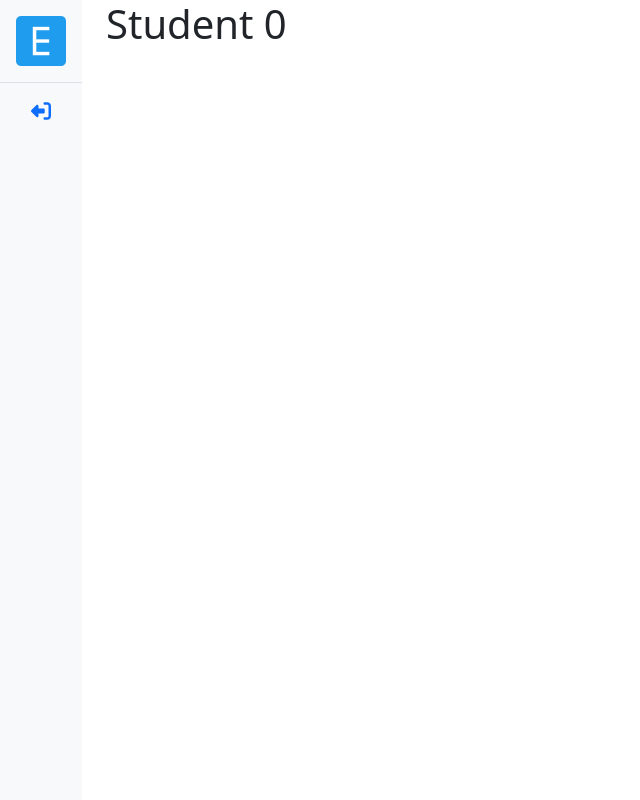
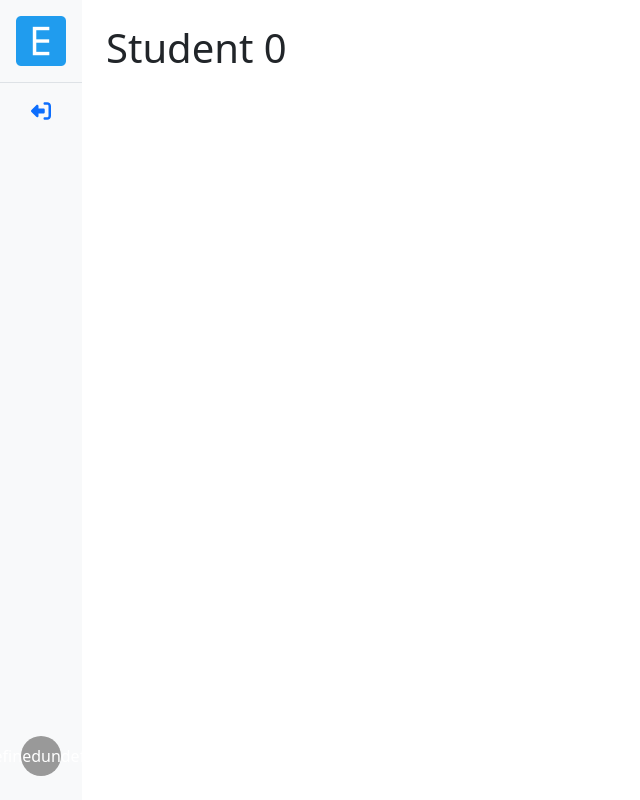
Before and after one commit to marcin-jarota/e-gradebook-go, a Vue app in the folder web/: page /student in a window 1280 px wide. Shown: the whole page, without its empty margins (0-640 px from the left). Built offline with nearby package versions, Linux system fonts and the light colour scheme; sample sign-in values are in the browser's storage.

Commit message:
feat: marks view in progress

```diff
--- a/web/package.json
+++ b/web/package.json
@@ -38,6 +38,8 @@
     "sass": "^1.69.3",
     "typescript": "~5.2.0",
     "vite": "^4.4.9",
+    "vite-plugin-html-purgecss": "^0.1.1",
+    "vite-plugin-purgecss": "^0.2.12",
     "vue-tsc": "^1.8.11"
   }
 }
--- a/web/src/components/MainSidebar.vue
+++ b/web/src/components/MainSidebar.vue
@@ -1,20 +1,9 @@
 <script setup lang="ts">
-import { computed } from 'vue'
-import { useSessionStore } from '@/stores/session'
 import { RouterLink } from 'vue-router'
-import { Role } from '@/types'
 import router, { routes } from '@/router'
+import { useCurrentUser } from '@/composables/useCurrentUser'
 
-const sessionStore = useSessionStore()
-const user = sessionStore.user
-
-const userInitials = computed(() => {
-  return `${user?.name[0]}${user?.surname[0]}`
-})
-
-const isStudent = computed(() => {
-  return user?.role === Role.Student
-})
+const { userInitials, isAdmin, isStudent } = useCurrentUser()
 
 const handleLogOut = async () => {
   try {
@@ -37,25 +26,25 @@ const handleLogOut = async () => {
         <img width="50" height="50" src="/apple-touch-icon.png" class="logo m-auto d-block" alt="App logo" />
       </RouterLink>
       <ul class="nav nav-pills nav-flush flex-column flex-grow-1 mb-auto text-center">
-        <li v-if="isStudent" class="sidebar__link">
-          <RouterLink :class="{active: $route.name === routes.student.name}" class="nav-link py-2" to="/student/marks">
+        <li v-if="isStudent" class="sidebar__link p-3 nav-link">
+          <RouterLink :class="{active: $route.name === routes.studentMarks.name}" class="nav-link py-2" :to="routes.studentMarks.path">
             <font-awesome-icon size="lg" icon="fa-solid fa-graduation-cap" />
             <span class="popover-content sidebar__hint">Oceny</span>
           </RouterLink>
         </li>
-        <li v-if="isStudent" class="sidebar__link">
+        <li v-if="isAdmin" class="sidebar__link p-3 nav-link">
             <RouterLink to="/">
                 <font-awesome-icon size="lg" icon="fa-solid fa-user-graduate" />
                 <span class="popover-content sidebar__hint">Lista studentów</span>
             </RouterLink>
         </li>
-        <li class="sidebar__link">
+        <li class="sidebar__link p-3 nav-link">
           <a href="javascript:void(0)" class="text-decoration-none cursor-pointer" @click.prevent="handleLogOut">
             <font-awesome-icon size="lg" class="logout-icon" icon="fa-solid fa-right-from-bracket" />
             <span class="popover-content sidebar__hint">Wyloguj</span>
           </a>
         </li>
-        <li v-if="sessionStore.user" class="d-flex mt-auto align-items-center justify-content-center py-4 cursor-pointer">
+        <li class="d-flex mt-auto align-items-center justify-content-center py-4 cursor-pointer">
             <RouterLink :to="routes.profile.path" class="text-decoration-none">
                 <span class="sidebar__user-initials">{{ userInitials }}</span>
             </RouterLink>
@@ -65,9 +54,7 @@ const handleLogOut = async () => {
   </div>
 </template>
 
-<style lang="scss" scoped>
-@import "bootstrap/scss/bootstrap";
-
+<style lang="scss">
 .sidebar {
   height: 100vh;
   position: sticky;
@@ -88,8 +75,8 @@ const handleLogOut = async () => {
 
     &__link {
         position: relative;
-        @extend .p-3;
-        @extend .nav-link;
+        /* @extend .p-3;
+        @extend .nav-link; */
     }
 }
 .nav-link:hover {
--- /dev/null
+++ b/web/src/composables/useCurrentUser.ts
@@ -0,0 +1,27 @@
+import { useSessionStore } from '@/stores/session'
+import { Role, type SessionUser } from '@/types'
+import { computed } from 'vue'
+
+export const useCurrentUser = () => {
+  const store = useSessionStore()
+  const user = store.user as SessionUser
+
+  const userInitials = computed(() => {
+    return `${user?.name[0]}${user?.surname[0]}`
+  })
+
+  const isStudent = computed(() => {
+    console.log(user)
+    return user?.role === Role.Student
+  })
+
+  const isAdmin = computed(() => {
+    return user?.role === Role.Admin
+  })
+
+  return {
+    userInitials,
+    isStudent,
+    isAdmin
+  }
+}
--- a/web/src/layouts/MainLayout.vue
+++ b/web/src/layouts/MainLayout.vue
@@ -7,7 +7,7 @@ import MainSidebar from '../components/MainSidebar.vue'
     <aside>
       <MainSidebar />
     </aside>
-    <main class="px-4">
+    <main class="p-4">
       <slot />
     </main>
   </div>
--- a/web/src/router/index.ts
+++ b/web/src/router/index.ts
@@ -62,6 +62,12 @@ const router = createRouter({
       meta: { requiresAuth: true, roles: [Role.Student, Role.Admin], title: 'Start' }
     },
     {
+      path: routes.studentMarks.path,
+      name: routes.studentMarks.name,
+      component: () => import('@/views/student/MarksView.vue'),
+      meta: { requiresAuth: true, roles: [Role.Student], title: 'Oceny' }
+    },
+    {
       path: '/:pathMatch(.*)*',
       component: () => import('@/views/PageNotFound.vue')
     }
--- a/web/src/stores/session.ts
+++ b/web/src/stores/session.ts
@@ -1,11 +1,11 @@
-import { ref, computed } from 'vue'
+import { ref } from 'vue'
 import { defineStore } from 'pinia'
 import type { SessionUser } from '@/types'
 
 export const useSessionStore = defineStore('session', () => {
-  const user = ref<SessionUser>()
+  const user = ref<SessionUser | null>()
 
-  const updateUser = (newUser: SessionUser) => {
+  const updateUser = (newUser: SessionUser | null) => {
     user.value = newUser
   }
 
--- a/web/src/views/DeniedView.vue
+++ b/web/src/views/DeniedView.vue
@@ -1,9 +1,8 @@
 <template>
-  <div class="container">
-    denited
-  </div>
+  <div class="container">Access Denided</div>
 </template>
 
+<script setup lang="ts"></script>
 <style lang="scss">
 @media (min-width: 1024px) {
   .about {
--- /dev/null
+++ b/web/src/views/student/MarksView.vue
@@ -0,0 +1,15 @@
+<script lang="ts" setup>
+import MainLayout from '@/layouts/MainLayout.vue';
+
+</script>
+
+<template>
+    <MainLayout>
+        <div class="container">
+            <h2>Oceny podzielone</h2>
+        </div>
+    </MainLayout>
+</template>
+
+<style lang="scss" scoped>
+</style>
--- a/web/tsconfig.app.json
+++ b/web/tsconfig.app.json
@@ -3,6 +3,7 @@
   "include": ["env.d.ts", "src/**/*", "src/**/*.vue"],
   "exclude": ["src/**/__tests__/*"],
   "compilerOptions": {
+    "esModuleInterop": true,
     "composite": true,
     "baseUrl": ".",
     "paths": {
--- a/web/tsconfig.node.json
+++ b/web/tsconfig.node.json
@@ -5,7 +5,8 @@
     "vitest.config.*",
     "cypress.config.*",
     "nightwatch.conf.*",
-    "playwright.config.*"
+    "playwright.config.*",
+    "./src/**/*.ts",
   ],
   "compilerOptions": {
     "composite": true,
--- a/web/vite.config.ts
+++ b/web/vite.config.ts
@@ -1,16 +1,24 @@
 import { fileURLToPath, URL } from 'node:url'
-
+import path from 'path'
 import { defineConfig } from 'vite'
 import vue from '@vitejs/plugin-vue'
+// import htmlPurge from 'vite-plugin-html-purgecss'
+import htmlPurge from 'vite-plugin-purgecss'
 
 // https://vitejs.dev/config/
 export default defineConfig({
-  plugins: [
-    vue(),
-  ],
+  plugins: [htmlPurge(), vue()],
+  css: {
+    preprocessorOptions: {
+      scss: {
+        // additionalData: '@import "bootstrap/scss/bootstrap";'
+      }
+    }
+  },
   resolve: {
     alias: {
-      '@': fileURLToPath(new URL('./src', import.meta.url))
+      '@': fileURLToPath(new URL('./src', import.meta.url)),
+      '~bootstrap': path.resolve(__dirname, 'node_modules/bootstrap')
     }
   }
 })
```
Also changed, not shown: 1 other file (tests, documents, lock files or other folders).
